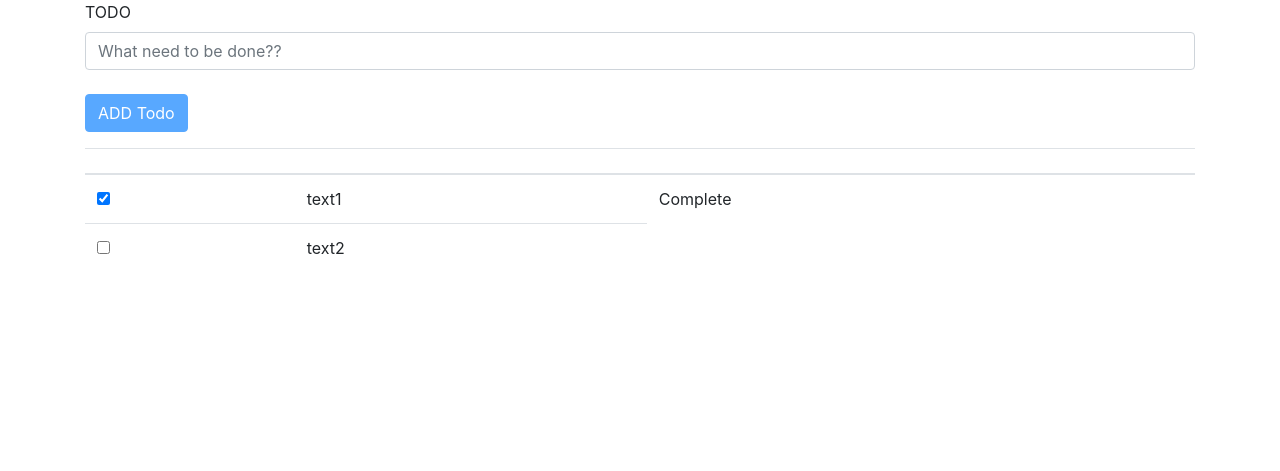
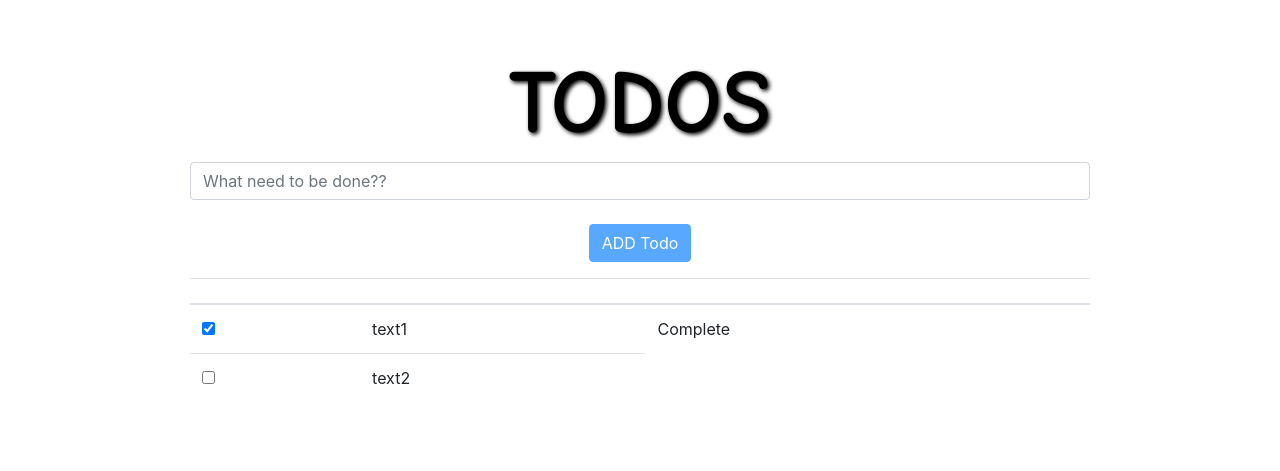
Before and after one commit to poposs/Todo, a website: page index.html in a window 1280 px wide. Drawn offline with nearby package versions, Linux system fonts and the light colour scheme.

Commit message:
decorate website

```diff
--- a/index.html
+++ b/index.html
@@ -4,13 +4,34 @@
     <link rel="stylesheet" href="node_modules/bootstrap/dist/css/bootstrap.min.css">
     <meta charset="utf-8">
     <title>TodoMVC</title>
+    <style>
+      h1 {
+        font-family: "Comic Sans MS", cursive, sans-serif;
+      	font-size: 90px;
+      	font-style: normal;
+      	font-variant: normal;
+      	font-weight: bold;
+      	line-height: 8px;
+        color: black;
+        text-shadow: 2px 2px 4px #000000;
+      }
+      .box {
+        background-color: white;
+        width: 1000px;
+        border: 25px solid white;
+        padding: 25px;
+        margin: 25px;
+      }
+    </style>
   </head>
   <body>
-    <div class="container">
+    <center>
+    <div class="box">
       <div ng-controller="AddTodoController">
         <form name="TodoForm">
           <div class="form-group">
-            <label>TODO</label>
+            <br>
+            <center><label><h1>TODOS</h1></label></center><br>
             <input type="text" ng-model="title" class="form-control" placeholder="What need to be done??"><br>
             <button type="button" class="btn btn-primary" ng-disabled="!title" ng-click="save()">ADD Todo</button>
           </div>
@@ -35,6 +56,7 @@
           </table>
       </div>
     </div>
+    </center>
     <script src="node_modules/jquery/dist/jquery.min.js"></script>
     <script src="node_modules/bootstrap/dist/js/bootstrap.min.js"></script>
     <script src="node_modules/angular/angular.min.js"></script>
```
